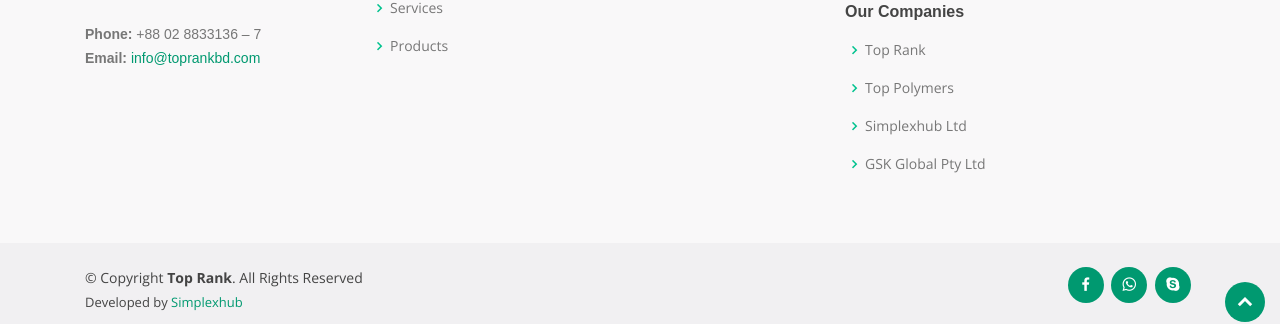
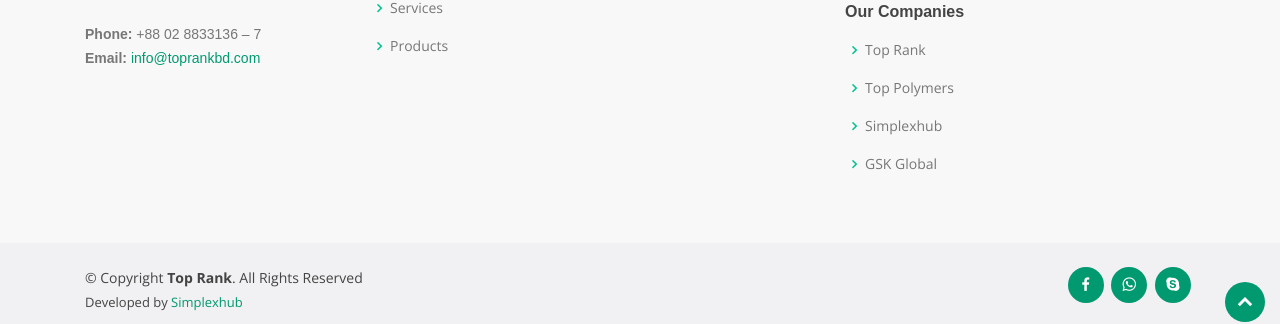
Before and after one commit to neyamat101/neyamat101.github.io, a Jekyll site: the page built from details.md, in a window 1280 px wide and 900 px high, scrolled down 36141 px. Shown: the part 563-887 px from the top of the window. Built offline with Jekyll 4.4.1, drawn with Linux system fonts in a browser that asks for light colours.

Commit message:
Update footer.html
Nw changes

```diff
--- a/_includes/footer.html
+++ b/_includes/footer.html
@@ -29,11 +29,8 @@
                 <div class="col-lg-3 col-md-6 footer-links">
                     <h4>Our Services</h4>
                     <ul>
-                        <li><i class="bx bx-chevron-right"></i> <a href="#">Performance Measurement</a></li>
-                        <li><i class="bx bx-chevron-right"></i> <a href="#">Logistics Solutions</a></li>
-                        <!-- <li><i class="bx bx-chevron-right"></i> <a href="#">Product Management</a></li>
-                        <li><i class="bx bx-chevron-right"></i> <a href="#">Marketing</a></li>
-                        <li><i class="bx bx-chevron-right"></i> <a href="#">Graphic Design</a></li> -->
+                        <li><i class="bx bx-chevron-right"></i> <a href="/#service">Performance Measurement</a></li>
+                        <li><i class="bx bx-chevron-right"></i> <a href="/#service">Logistics Solutions</a></li>
                     </ul>
                 </div>
 
@@ -50,10 +47,9 @@
                         <li><i class="bx bx-chevron-right"></i> <a href="https://frsummit-sl.github.io/">Top
                                     Polymers</a></li>
                         <li><i class="bx bx-chevron-right"></i> <a href="http://www.simplexhub.com/"
-                                target="_blank">Simplexhub Ltd</a></li>
+                                target="_blank">Simplexhub</a></li>
                         <li><i class="bx bx-chevron-right"></i> <a href="https://shahadatalam2020.github.io/"
-                                target="_blank">GSK Global Pty
-                                Ltd</a></li>
+                                target="_blank">GSK Global</a></li>
                     </ul>
                 </div>
 
```
